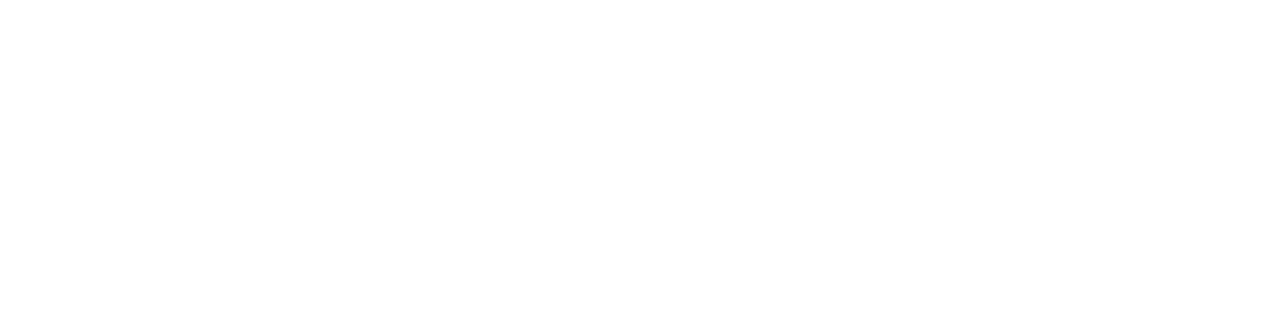
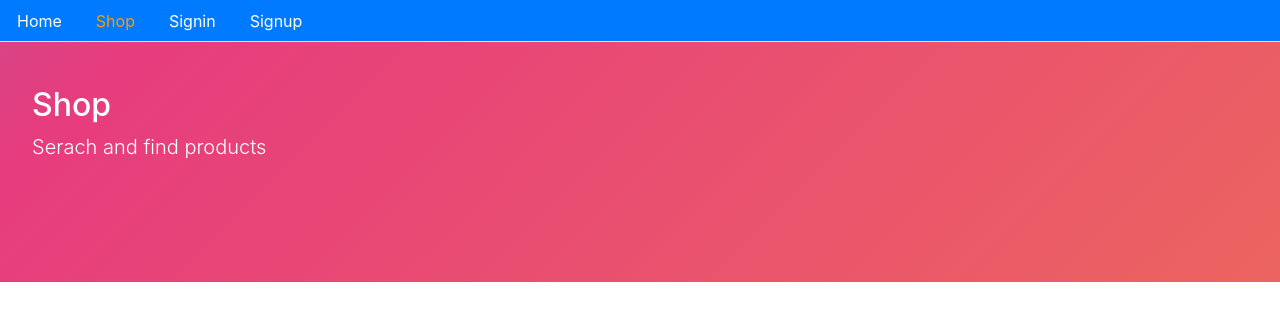
Before and after one commit to asifshahzad24/E-commerse-app, a React (Create React App) app in the folder front-end/: page /shop in a window 1280 px wide. Shown: the top 320 px of the page. Built offline with nearby package versions, Linux system fonts and the light colour scheme.

Commit message:
created shop page

```diff
--- a/front-end/src/Routes.js
+++ b/front-end/src/Routes.js
@@ -9,12 +9,14 @@ import AdminRoute from './auth/AdminRoute';
 import AdminDashboard from './user/AdminDashboard';
 import AddCategory from './admin/AddCategory';
 import AddProduct from './admin/AddProduct';
+import Shop from "./core/Shop";
 
 const Routes = () => {
     return (
         <BrowserRouter>
             <Switch>
                 <Route path="/" exact component={Home}></Route>
+                <Route path="/shop" exact component={Shop}></Route>
                 <Route path="/signup" exact component={Signup}></Route>
                 <Route path="/signin" exact component={Signin}></Route>
                 <PrivateRoute path="/user/dashboard" exact component={Dashboard} />
--- a/front-end/src/core/Menu.js
+++ b/front-end/src/core/Menu.js
@@ -20,6 +20,15 @@ const Menu = ({ history }) => (
                     to="/"
                 >
                     Home
+                </Link>
+            </li>
+            <li className="nav-item">
+                <Link
+                    className="nav-link"
+                    style={isActive(history, '/shop')}
+                    to="/shop"
+                >
+                    Shop
                 </Link>
             </li>
 
--- /dev/null
+++ b/front-end/src/core/Shop.js
@@ -0,0 +1,29 @@
+import React, { useState, useEffect } from "react";
+import Layout from "./Layout";
+import Card from "./Card";
+
+const Shop = () => {
+
+    return (
+        <Layout
+            title="Shop"
+            className="container-fluid"
+            description="Serach and find products"
+        >
+            <div className="row">
+                <div className="col-4">
+
+                </div>
+                <div className="col-8">
+
+                </div>
+
+            </div>
+
+
+        </Layout>
+    );
+
+};
+
+export default Shop;
```
